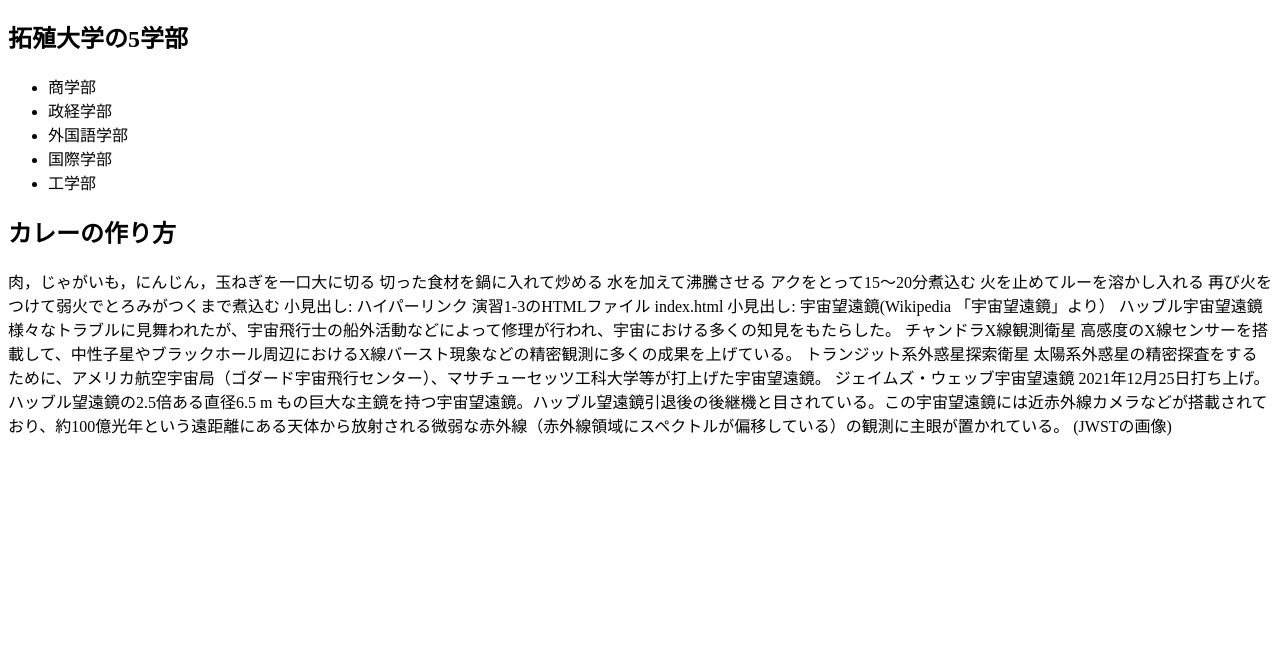
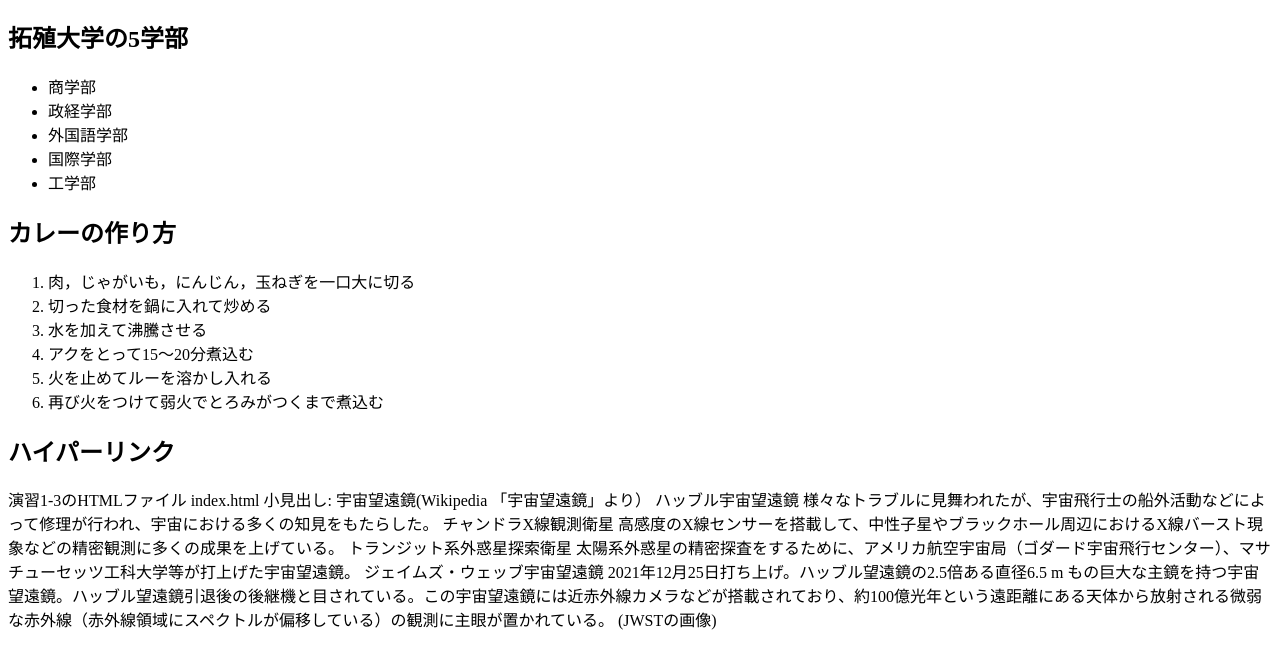
Before and after one commit to G184292021/medialabo, a plain HTML site: page practice-html/elements.html in a window 1280 px wide. Shown: the part 70-738 px from the top of the page. Drawn offline with Linux system fonts and the light colour scheme.

Commit message:
elements.htmlの編集

```diff
--- a/practice-html/elements.html
+++ b/practice-html/elements.html
@@ -16,13 +16,16 @@
 	</ul>
 
 	<h2>カレーの作り方</h2>
-			肉，じゃがいも，にんじん，玉ねぎを一口大に切る
-			切った食材を鍋に入れて炒める
-			水を加えて沸騰させる
-			アクをとって15〜20分煮込む
-			火を止めてルーを溶かし入れる
-			再び火をつけて弱火でとろみがつくまで煮込む
-		小見出し: ハイパーリンク
+	<ol>
+		<li>肉，じゃがいも，にんじん，玉ねぎを一口大に切る</li>
+		<li>切った食材を鍋に入れて炒める</li>
+		<li>水を加えて沸騰させる</li>
+		<li>アクをとって15〜20分煮込む</li>
+		<li>火を止めてルーを溶かし入れる</li>
+		<li>再び火をつけて弱火でとろみがつくまで煮込む</li>
+	</ol>
+
+	<h2>ハイパーリンク</h2>
 			演習1-3のHTMLファイル
 			index.html
 		小見出し: 宇宙望遠鏡(Wikipedia 「宇宙望遠鏡」より）
```
